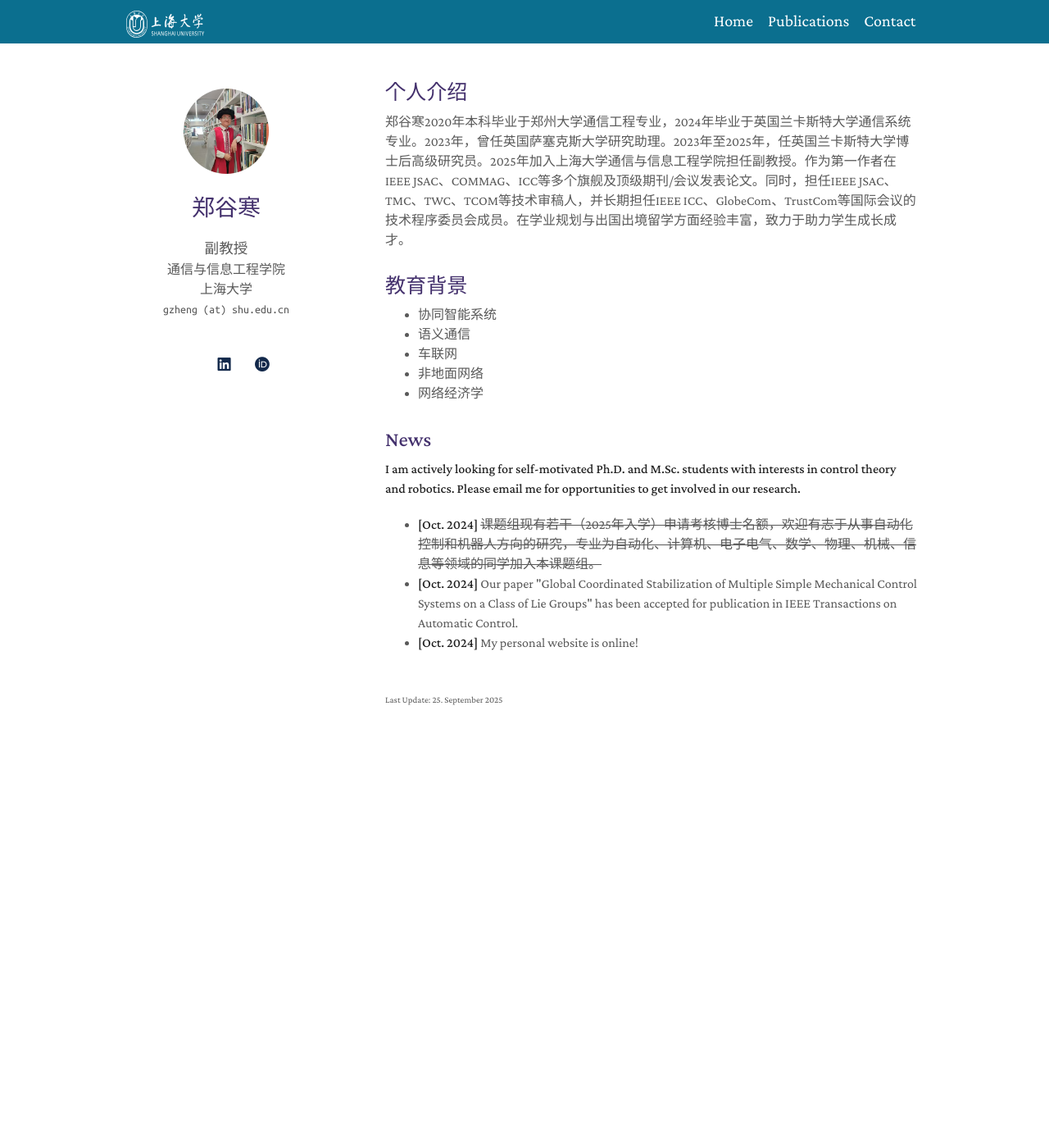
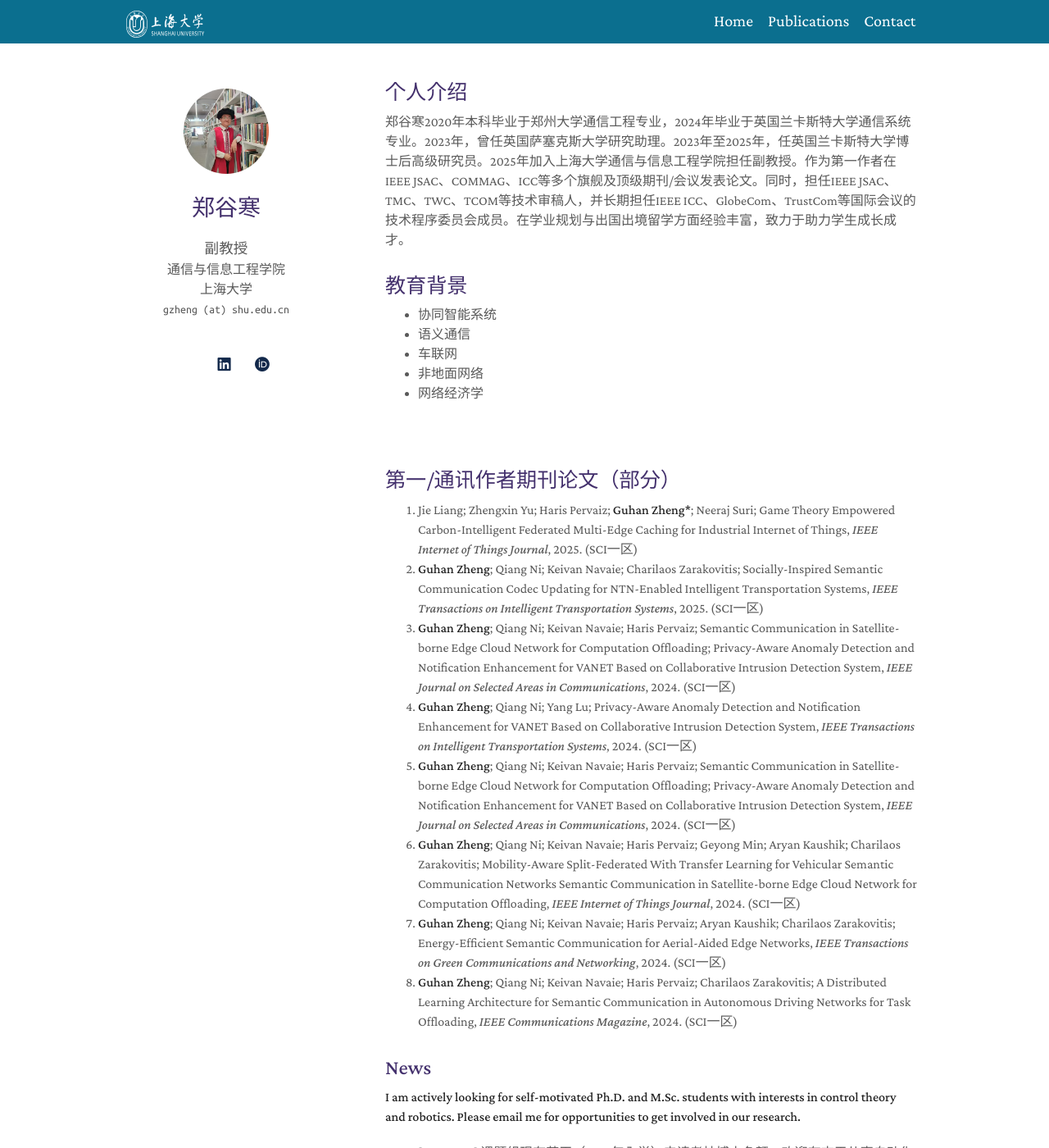
Before and after one commit to Guhan328/Guhan328.github.io, a Jekyll site: the page built from index.md, in a window 1280 px wide and 1400 px high. Shown: the whole window at 82% size. Built offline with Jekyll 4.4.1, drawn with Linux system fonts in a browser that asks for light colours; a style sheet for code colours, icons or effects is not loaded.

Commit message:
Update index.md

```diff
--- a/index.md
+++ b/index.md
@@ -8,6 +8,7 @@
 
 
 郑谷寒2020年本科毕业于郑州大学通信工程专业，2024年毕业于英国兰卡斯特大学通信系统专业。2023年，曾任英国萨塞克斯大学研究助理。2023年至2025年，任英国兰卡斯特大学博士后高级研究员。2025年加入上海大学通信与信息工程学院担任副教授。作为第一作者在IEEE JSAC、COMMAG、ICC等多个旗舰及顶级期刊/会议发表论文。同时，担任IEEE JSAC、TMC、TWC、TCOM等技术审稿人，并长期担任IEEE ICC、GlobeCom、TrustCom等国际会议的技术程序委员会成员。在学业规划与出国出境留学方面经验丰富，致力于助力学生成长成才。
+
 <h2 style="margin: 30px 0px 10px;">教育背景</h2>
 - 协同智能系统
 - 语义通信
@@ -15,6 +16,22 @@
 - 非地面网络
 - 网络经济学
 
+<h1 id="publication"></h1>
+
+<h2 style="margin: 80px 0px 10px;">第一/通讯作者期刊论文（部分）</h2>
+
+
+<ol style="margin:0 0 5px;">
+  <li><a href="https://ieeexplore.ieee.org/abstract/document/11075850"><autocolor>Jie Liang; Zhengxin Yu; Haris Pervaiz; <strong>Guhan Zheng*</strong>; Neeraj Suri; Game Theory Empowered Carbon-Intelligent Federated Multi-Edge Caching for Industrial Internet of Things, <em>IEEE Internet of Things Journal</em>, 2025. (SCI一区)</autocolor></a></li>
+  <li><a href="https://ieeexplore.ieee.org/abstract/document/10919123"><autocolor><strong>Guhan Zheng</strong>; Qiang Ni; Keivan Navaie; Charilaos Zarakovitis; Socially-Inspired Semantic Communication Codec Updating for NTN-Enabled Intelligent Transportation Systems, <em>IEEE Transactions on Intelligent Transportation Systems</em>, 2025. (SCI一区)</autocolor></a></li>
+  <li><a href="https://ieeexplore.ieee.org/abstract/document/10445211"><autocolor><strong>Guhan Zheng</strong>; Qiang Ni; Keivan Navaie; Haris Pervaiz; Semantic Communication in Satellite-borne Edge Cloud Network for Computation Offloading; Privacy-Aware Anomaly Detection and Notification Enhancement for VANET Based on Collaborative Intrusion Detection System, <em>IEEE Journal on Selected Areas in Communications</em>, 2024. (SCI一区)</autocolor></a></li>
+  <li><a href="https://ieeexplore.ieee.org/document/10734671"><autocolor><strong>Guhan Zheng</strong>; Qiang Ni; Yang Lu; Privacy-Aware Anomaly Detection and Notification Enhancement for VANET Based on Collaborative Intrusion Detection System, <em>IEEE Transactions on Intelligent Transportation Systems</em>, 2024. (SCI一区)</autocolor></a></li>
+  <li><a href="https://ieeexplore.ieee.org/abstract/document/10445211"><autocolor><strong>Guhan Zheng</strong>; Qiang Ni; Keivan Navaie; Haris Pervaiz; Semantic Communication in Satellite-borne Edge Cloud Network for Computation Offloading; Privacy-Aware Anomaly Detection and Notification Enhancement for VANET Based on Collaborative Intrusion Detection System, <em>IEEE Journal on Selected Areas in Communications</em>, 2024. (SCI一区)</autocolor></a></li>
+  <li><a href="https://ieeexplore.ieee.org/abstract/document/10416926"><autocolor><strong>Guhan Zheng</strong>; Qiang Ni; Keivan Navaie; Haris Pervaiz; Geyong Min; Aryan Kaushik; Charilaos Zarakovitis; Mobility-Aware Split-Federated With Transfer Learning for Vehicular Semantic
+Communication Networks Semantic Communication in Satellite-borne Edge Cloud Network for Computation Offloading, <em>IEEE Internet of Things Journal</em>, 2024. (SCI一区)</autocolor></a></li>
+  <li><a href="https://ieeexplore.ieee.org/abstract/document/10527365"><autocolor><strong>Guhan Zheng</strong>; Qiang Ni; Keivan Navaie; Haris Pervaiz; Aryan Kaushik; Charilaos Zarakovitis; Energy-Efficient Semantic Communication for Aerial-Aided Edge Networks, <em>IEEE Transactions on Green Communications and Networking</em>, 2024. (SCI一区)</autocolor></a></li>
+  <li><a href="https://ieeexplore.ieee.org/abstract/document/10328182"><autocolor><strong>Guhan Zheng</strong>; Qiang Ni; Keivan Navaie; Haris Pervaiz; Charilaos Zarakovitis; A Distributed Learning Architecture for Semantic Communication in Autonomous Driving Networks for Task Offloading, <em>IEEE Communications Magazine</em>, 2024. (SCI一区)</autocolor></a></li>
+</ol>
 
 
 <!-- <strong style="color:#e74d3c; font-weight:600"><strong style="color:#e74d3c; font-weight:600">I am actively looking for self-motivated Ph.D. students with interests in computer vision and machine learning. If you are interested, please send me an email.</strong></strong> -->
```
